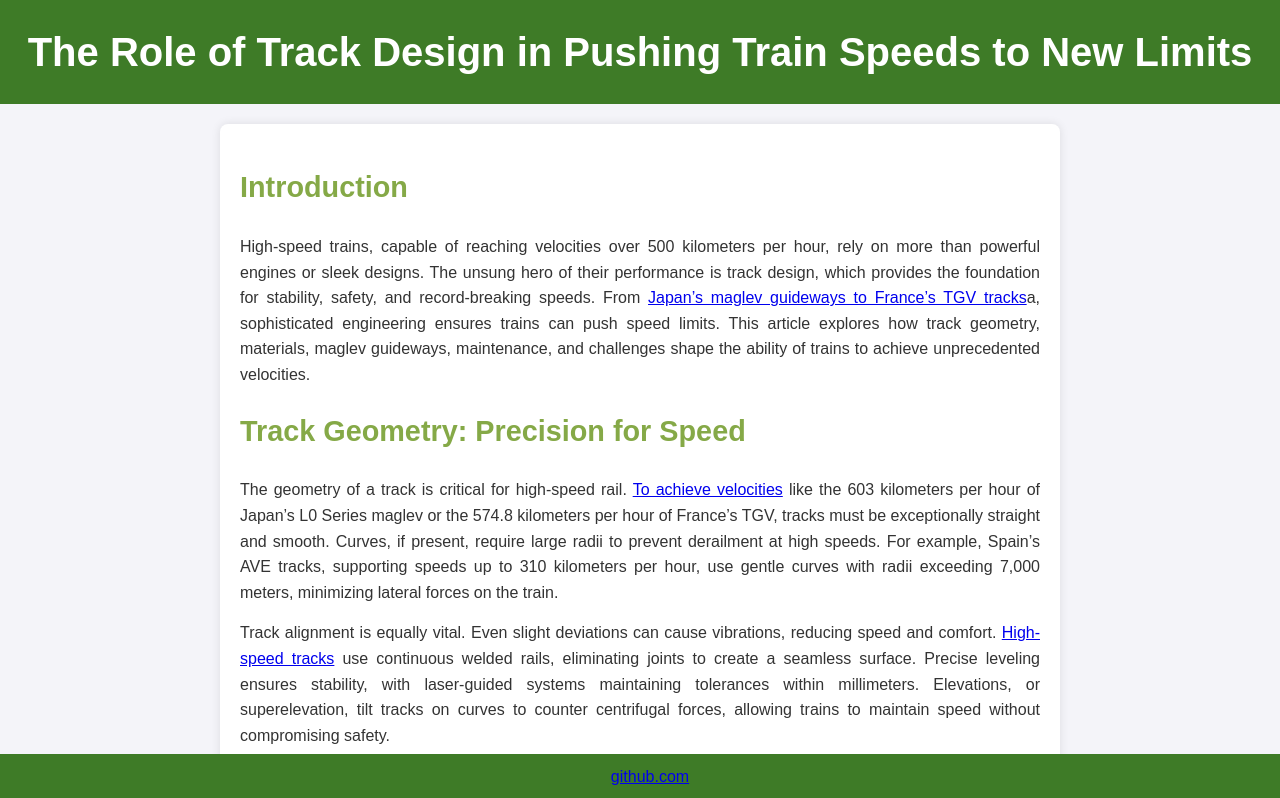
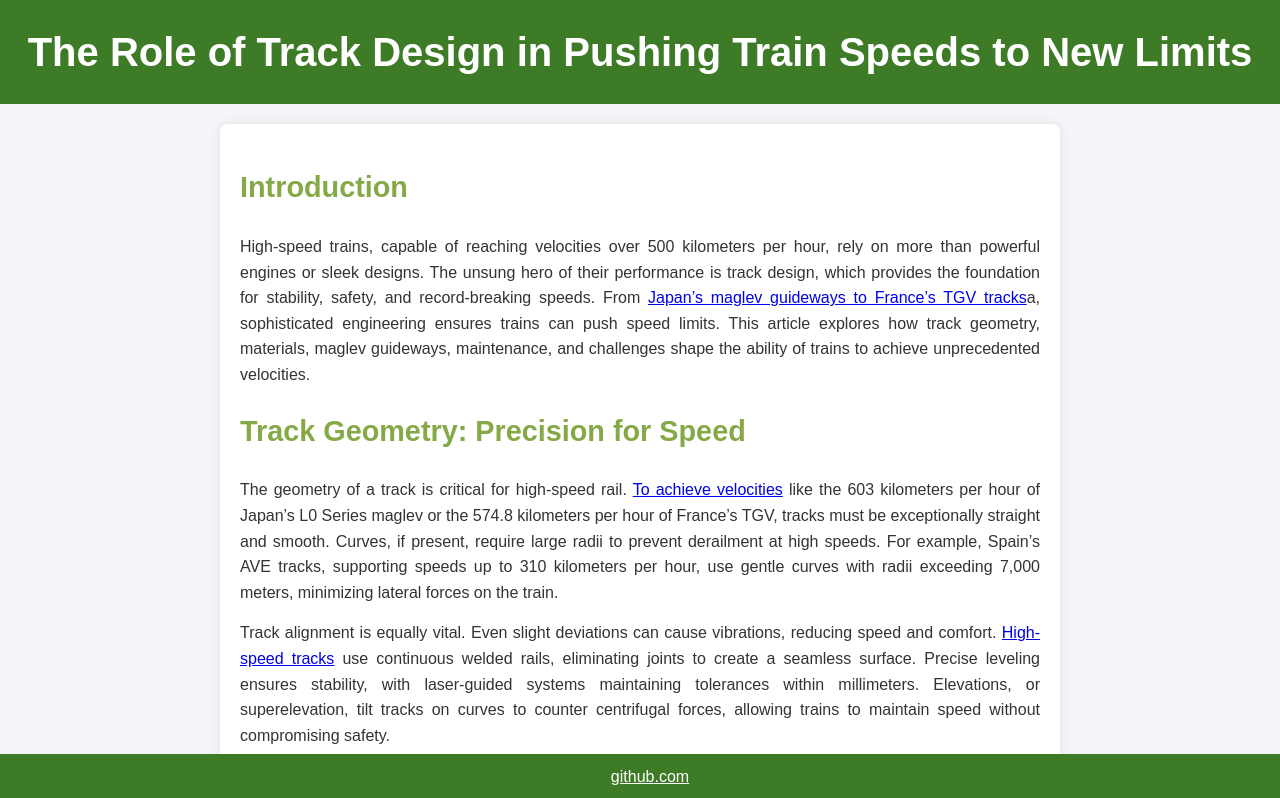
Before and after one commit to michaelclarke6789/fastesttrains, a plain HTML site: page index.html in a window 1280 px wide. Shown: the top 798 px of the page. Drawn offline with Linux system fonts and the light colour scheme.

Commit message:
Update index.html

```diff
--- a/index.html
+++ b/index.html
@@ -106,7 +106,7 @@
         <p>Track design is the backbone of high-speed rail, enabling trains to reach record-breaking velocities while ensuring safety and reliability. Precise geometry, durable materials, specialized maglev guideways, and rigorous maintenance create the foundation for trains like Japan’s maglev and France’s TGV. Despite challenges like cost and geography, advancements in track design continue to push speed limits, transforming rail travel into a fast, efficient, and sustainable option for the future.</p>
     </div>
     <footer>
-        <a href="https://michaelclarke6789.github.io/fastesttrains/" target="_blank" rel="noreferrer noopener">github.com</a>
+        <a style="color: #ffffff;" href="https://michaelclarke6789.github.io/fastesttrains/" target="_blank" rel="noreferrer noopener">github.com</a>
     </footer>
 </body>
 </html>
```
